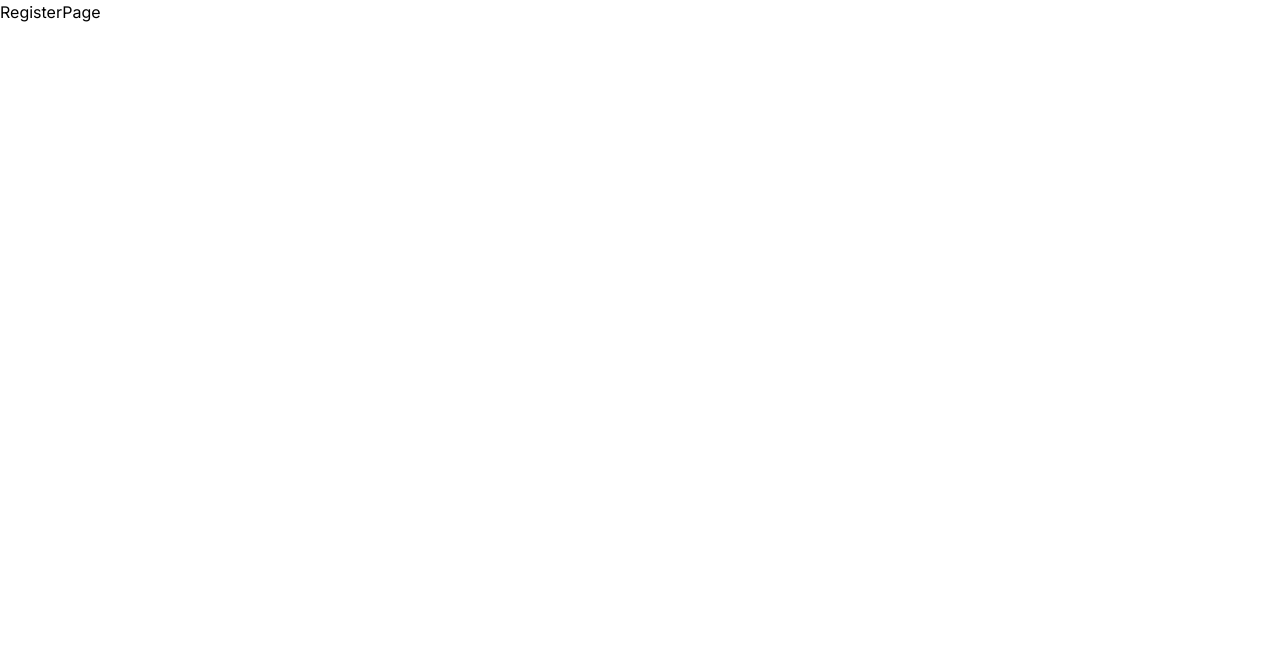
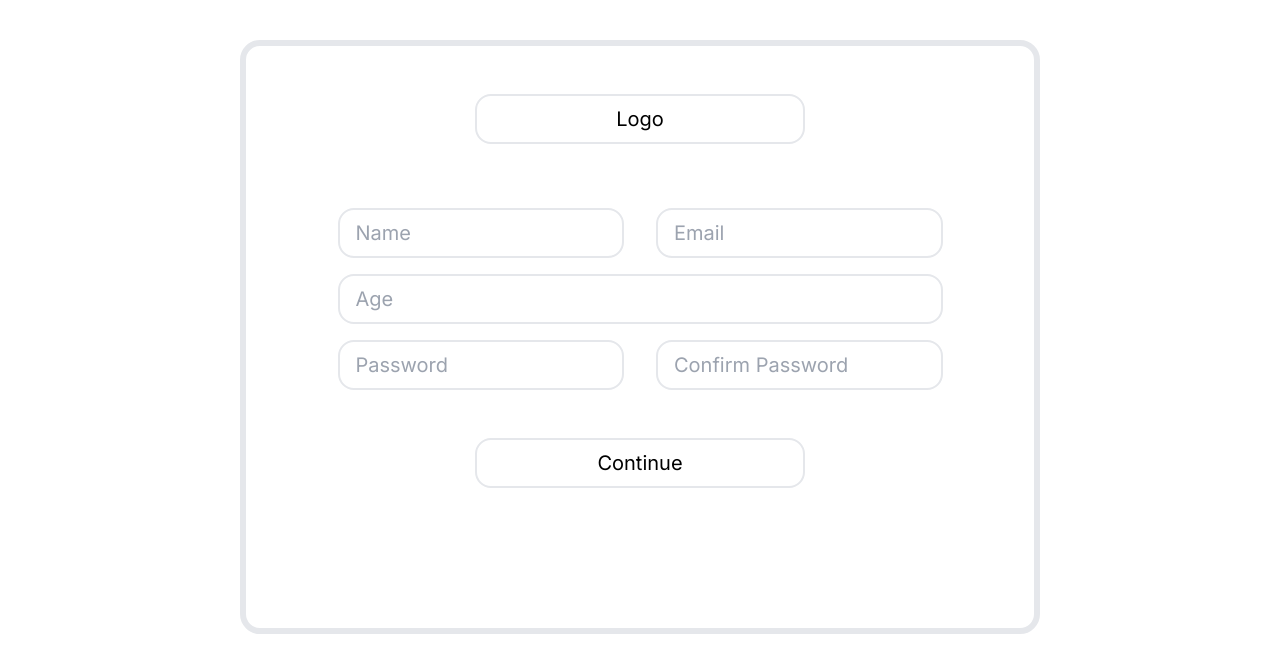
Before and after one commit to Lazajs/s11-deploy, a Next.js app in the folder client/: page /register in a window 1280 px wide. Shown: the top 672 px of the page. Built offline with nearby package versions, Linux system fonts and the light colour scheme.

Commit message:
Added register page prototype

```diff
--- a/client/src/app/login/page.jsx
+++ b/client/src/app/login/page.jsx
@@ -26,6 +26,7 @@ function LoginPage() {
       <div className="flex flex-col items-center w-[300px] xl:w-[800px] xl:h-[594px] xl:border-[6px] border-fifth rounded-[20px]">
         {/* Form */}
         <form onSubmit={handleSubmit} className="w-[330px]">
+          {/* Logo */}
           <h1 className="border border-2 rounded-2xl outline-none px-4 py-2 mb-16 mx-auto w-[90%] xl:w-[100%] xl:text-[20px] xl:mt-12">
             Logo
           </h1>
--- a/client/src/app/register/page.jsx
+++ b/client/src/app/register/page.jsx
@@ -1,7 +1,147 @@
-import React from 'react';
+'use client';
+import { useState } from 'react';
+import Link from 'next/link';
 
-function RegisterPage () {
-  return <div>RegisterPage</div>;
+function RegisterPage() {
+  const [formData, setFormData] = useState({
+    name: '',
+    email: '',
+    age: '',
+    password: '',
+    confirmPassword: '',
+  });
+
+  const handleChange = (e) => {
+    setFormData({
+      ...formData,
+      [e.target.name]: e.target.value,
+    });
+  };
+
+  function handleSubmit(e) {
+    e.preventDefault();
+    // Perform login logic here
+    console.log('Submitted:', formData);
+  }
+
+  return (
+    <main className="flex flex-col items-center mt-10">
+      <div className="flex flex-col items-center w-[300px] xl:w-[800px] xl:h-[594px] xl:border-[6px] border-fifth rounded-[20px]">
+        {/* Form */}
+        <form onSubmit={handleSubmit} className="w-[330px] xl:w-[605px]">
+          {/* Logo */}
+          <h1 className="border border-2 rounded-2xl outline-none px-4 py-2 mb-16 mx-auto w-[90%] xl:w-[330px] xl:text-[20px] xl:mt-12 xl:text-center">
+            Logo
+          </h1>
+          <div className="xl:flex xl:items-center">
+            {/* Name */}
+            <div className="xl:mr-4">
+              <input
+                type="text"
+                id="name"
+                name="name"
+                value={formData.name || ''}
+                onChange={handleChange}
+                required
+                placeholder="Name"
+                className="border border-2 rounded-2xl outline-none px-4 py-2 mb-6 mx-auto w-[100%] xl:text-[20px] xl:mb-4"
+              />
+            </div>
+            {/* Email */}
+            <div className="xl:ml-4">
+              <div className="">
+                <input
+                  type="email"
+                  id="email"
+                  name="email"
+                  value={formData.email || ''}
+                  onChange={handleChange}
+                  required
+                  placeholder="Email"
+                  className="border border-2 rounded-2xl outline-none px-4 py-2 mb-6 mx-auto w-[100%] xl:text-[20px] xl:mb-4"
+                />
+              </div>
+            </div>
+          </div>
+          {/* Age */}
+          <div className="relative">
+            <input
+              type="text"
+              id="age"
+              name="age"
+              value={formData.age || ''}
+              onChange={handleChange}
+              required
+              placeholder="Age"
+              className="border border-2 rounded-2xl outline-none px-4 py-2 mb-6 mx-auto w-[100%] xl:text-[20px] xl:mb-4"
+            />
+          </div>
+          <div className="xl:flex xl:items-center">
+            {/* Password */}
+            <div className="mb-4 xl:mb-8 xl:mr-4">
+              <div className="flex items-center">
+                <div className="border border-2 rounded-2xl outline-none px-4 py-2 mx-auto w-[100%] xl:text-[20px]">
+                  <input
+                    type="password"
+                    id="password"
+                    name="password"
+                    value={formData.password || ''}
+                    onChange={handleChange}
+                    required
+                    placeholder="Password"
+                    className="w-full mr-2 outline-none"
+                  />
+                </div>
+              </div>
+            </div>
+            {/* Confirm Password */}
+            <div className="mb-4 xl:mb-8 xl:ml-4">
+              <div className="flex items-center">
+                <div className="border border-2 rounded-2xl outline-none px-4 py-2 mx-auto w-[100%] xl:text-[20px]">
+                  <input
+                    type="password"
+                    id="confirmPassword"
+                    name="confirmPassword"
+                    value={formData.confirmPassword || ''}
+                    onChange={handleChange}
+                    required
+                    placeholder="Confirm Password"
+                    className="w-full mr-2 outline-none"
+                  />
+                </div>
+              </div>
+            </div>
+          </div>
+          {/* Submit */}
+          <div className="xl:mt-4 xl:flex">
+            <button
+              type="submit"
+              className="border border-2 rounded-2xl outline-none px-4 py-2 mb-16 mx-auto w-[100%] xl:text-[20px] xl:w-[330px]"
+            >
+              Continue
+            </button>
+          </div>
+        </form>
+
+        {/* Google */}
+        <div className="mt-12">
+          <Link
+            href="/"
+            className="flex items-center justify-start button border border-sixth border-2 rounded-2xl px-4 space-x-6 w-[330px] h-[41px] xl:hidden"
+          >
+            <p>Continuar con Google</p>
+          </Link>
+        </div>
+        {/* Guest */}
+        <Link
+          href="/"
+          className="flex items-center justify-start button border border-sixth border-2 rounded-2xl px-4 space-x-6 w-[330px] h-[41px] mt-4 xl:hidden"
+        >
+          ¿No tienes cuenta? <span className="underline">Regístrate</span>
+        </Link>
+      </div>
+    </main>
+  );
 }
 
 export default RegisterPage;
```
